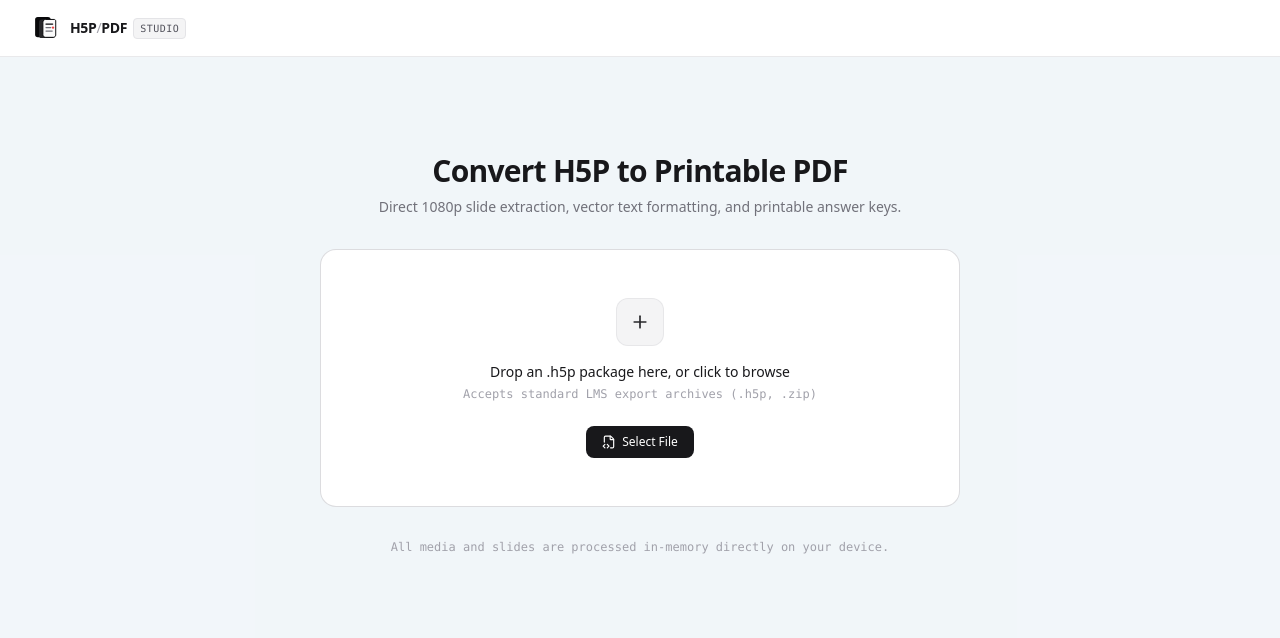
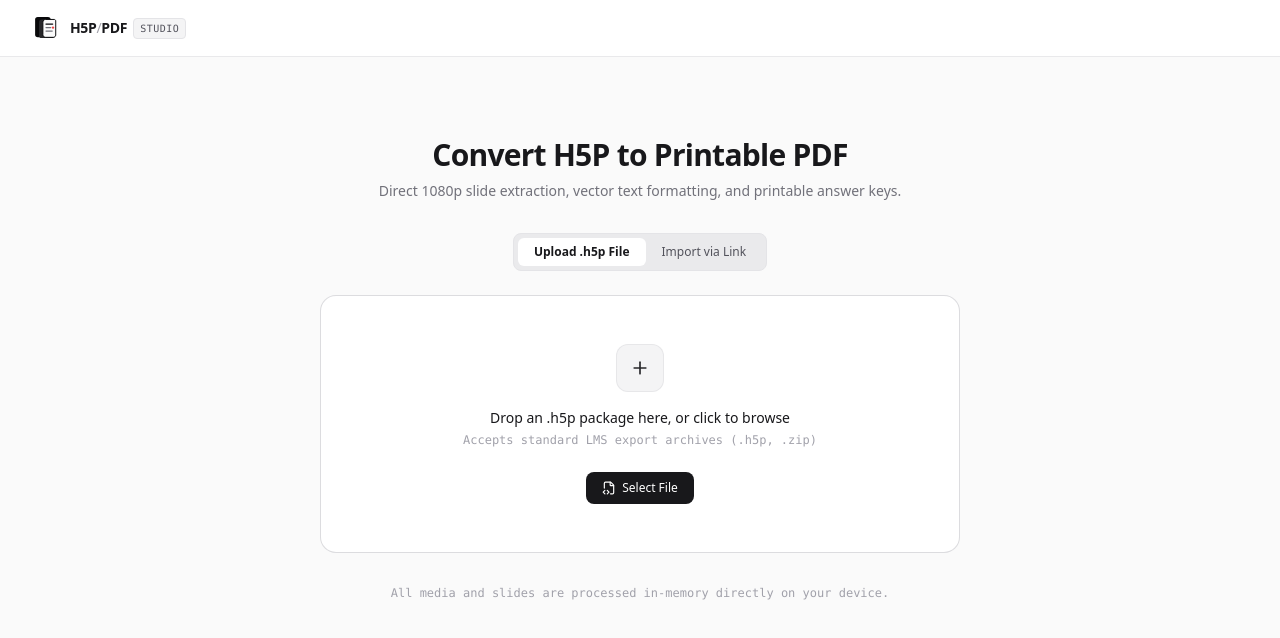
Before and after one commit to Soyaaaa081305/H5p-Auto-SS, a React (Vite) app: page / in a window 1280 px wide. Shown: the top 638 px of the page. Built offline with nearby package versions, Linux system fonts and the light colour scheme.

Commit message:
feat: add import via URL and Blackboard bookmarklet support

```diff
--- a/src/App.tsx
+++ b/src/App.tsx
@@ -1,6 +1,6 @@
 import React, { useState, useEffect } from 'react';
 import { H5PPackage, QuizMode, ViewMode } from './types/h5p';
-import { parseH5PFile, revokeAssets } from './lib/h5pParser';
+import { parseH5PFile, fetchH5PFromUrl, revokeAssets } from './lib/h5pParser';
 import { Header } from './components/Header';
 import { DropZone } from './components/DropZone';
 import { Toolbar } from './components/Toolbar';
@@ -23,7 +23,6 @@ export const App: React.FC = () => {
       setIsLoading(true);
       setError(null);
 
-      // Clean up previous blob URLs if any
       if (pkg?.assetMap) {
         revokeAssets(pkg.assetMap);
       }
@@ -38,6 +37,34 @@ export const App: React.FC = () => {
     }
   };
 
+  const handleUrlLoaded = async (url: string) => {
+    try {
+      setIsLoading(true);
+      setError(null);
+
+      if (pkg?.assetMap) {
+        revokeAssets(pkg.assetMap);
+      }
+
+      const parsedPkg = await fetchH5PFromUrl(url);
+      setPkg(parsedPkg);
+    } catch (err: any) {
+      console.error(err);
+      setError(err?.message || 'Failed to load H5P from URL.');
+    } finally {
+      setIsLoading(false);
+    }
+  };
+
+  // Support ?url= or ?h5p= in query string (e.g. from bookmarklet or external link)
+  useEffect(() => {
+    const params = new URLSearchParams(window.location.search);
+    const urlParam = params.get('url') || params.get('h5p');
+    if (urlParam) {
+      handleUrlLoaded(urlParam);
+    }
+  }, []);
+
   const handleReset = () => {
     if (pkg?.assetMap) {
       revokeAssets(pkg.assetMap);
@@ -47,13 +74,14 @@ export const App: React.FC = () => {
   };
 
   return (
-    <div className="min-h-screen flex flex-col bg-slate-100/80">
+    <div className="min-h-screen flex flex-col bg-zinc-50 text-zinc-900">
       <Header />
 
       <main className="flex-1">
         {!pkg ? (
           <DropZone
             onFileLoaded={handleFileLoaded}
+            onUrlLoaded={handleUrlLoaded}
             isLoading={isLoading}
             error={error}
           />
--- a/src/components/DropZone.tsx
+++ b/src/components/DropZone.tsx
@@ -1,14 +1,22 @@
 import React, { useRef, useState } from 'react';
-import { Loader2, Plus, FileCode2 } from 'lucide-react';
+import { Loader2, Plus, FileCode2, Link as LinkIcon, ArrowRight, Bookmark } from 'lucide-react';
 
 interface DropZoneProps {
   onFileLoaded: (file: File | Blob, customName?: string) => Promise<void>;
+  onUrlLoaded: (url: string) => Promise<void>;
   isLoading: boolean;
   error: string | null;
 }
 
-export const DropZone: React.FC<DropZoneProps> = ({ onFileLoaded, isLoading, error }) => {
+export const DropZone: React.FC<DropZoneProps> = ({
+  onFileLoaded,
+  onUrlLoaded,
+  isLoading,
+  error,
+}) => {
   const fileInputRef = useRef<HTMLInputElement>(null);
+  const [tab, setTab] = useState<'file' | 'url'>('file');
+  const [inputUrl, setInputUrl] = useState('');
   const [isDragging, setIsDragging] = useState(false);
 
   const handleDragOver = (e: React.DragEvent) => {
@@ -25,20 +33,27 @@ export const DropZone: React.FC<DropZoneProps> = ({ onFileLoaded, isLoading, err
     e.preventDefault();
     setIsDragging(false);
     if (e.dataTransfer.files && e.dataTransfer.files.length > 0) {
-      const file = e.dataTransfer.files[0];
-      onFileLoaded(file);
+      onFileLoaded(e.dataTransfer.files[0]);
     }
   };
 
   const handleFileChange = (e: React.ChangeEvent<HTMLInputElement>) => {
     if (e.target.files && e.target.files.length > 0) {
-      const file = e.target.files[0];
-      onFileLoaded(file);
+      onFileLoaded(e.target.files[0]);
     }
   };
 
+  const handleUrlSubmit = (e: React.FormEvent) => {
+    e.preventDefault();
+    if (!inputUrl.trim()) return;
+    onUrlLoaded(inputUrl.trim());
+  };
+
+  // 1-Click Bookmarklet code that clicks the H5P Reuse / Download button in Blackboard
+  const bookmarkletCode = `javascript:(function(){var b=document.querySelector('.h5p-reuse')||document.querySelector('button[aria-label*="Reuse"]')||document.querySelector('iframe')?.contentDocument?.querySelector('.h5p-reuse');if(b){b.click();}else{window.open('https://soyaaaa081305.github.io/H5p-Auto-SS/');}})();`;
+
   return (
-    <div className="no-print max-w-2xl mx-auto px-4 py-16 sm:py-24">
+    <div className="no-print max-w-2xl mx-auto px-4 py-16 sm:py-20">
       {/* Title & Microcopy */}
       <div className="text-center mb-8">
         <h2 className="text-2xl sm:text-3xl font-bold tracking-tight text-zinc-900 font-sans">
@@ -49,7 +64,36 @@ export const DropZone: React.FC<DropZoneProps> = ({ onFileLoaded, isLoading, err
         </p>
       </div>
 
-      {/* Clean Studio Drop Zone */}
+      {/* Segmented Control Tabs */}
+      <div className="flex justify-center mb-6">
+        <div className="inline-flex rounded-lg bg-zinc-200/70 p-1 border border-zinc-200 text-xs font-medium">
+          <button
+            type="button"
+            onClick={() => setTab('file')}
+            className={`px-4 py-1.5 rounded-md transition-all ${
+              tab === 'file'
+                ? 'bg-white text-zinc-900 shadow-2xs font-semibold'
+                : 'text-zinc-600 hover:text-zinc-900'
+            }`}
+          >
+            Upload .h5p File
+          </button>
+          <button
+            type="button"
+            onClick={() => setTab('url')}
+            className={`px-4 py-1.5 rounded-md transition-all ${
+              tab === 'url'
+                ? 'bg-white text-zinc-900 shadow-2xs font-semibold'
+                : 'text-zinc-600 hover:text-zinc-900'
+            }`}
+          >
+            Import via Link
+          </button>
+        </div>
+      </div>
+
+      {/* Tab 1: File Drop Zone */}
+      {tab === 'file' && (
         <div
           onDragOver={handleDragOver}
           onDragLeave={handleDragLeave}
@@ -96,10 +140,79 @@ export const DropZone: React.FC<DropZoneProps> = ({ onFileLoaded, isLoading, err
             </button>
           </div>
         </div>
+      )}
+
+      {/* Tab 2: URL Link Importer */}
+      {tab === 'url' && (
+        <div className="bg-white rounded-2xl border border-zinc-300/80 p-6 sm:p-8 shadow-xs">
+          <form onSubmit={handleUrlSubmit} className="space-y-4">
+            <div>
+              <label htmlFor="h5p-url" className="block text-xs font-semibold text-zinc-800 mb-2 font-mono">
+                Enter .h5p File URL or Link:
+              </label>
+              <div className="flex gap-2">
+                <div className="relative flex-1">
+                  <div className="absolute inset-y-0 left-0 pl-3 flex items-center pointer-events-none text-zinc-400">
+                    <LinkIcon className="w-4 h-4" />
+                  </div>
+                  <input
+                    id="h5p-url"
+                    type="url"
+                    required
+                    value={inputUrl}
+                    onChange={(e) => setInputUrl(e.target.value)}
+                    placeholder="https://.../module.h5p"
+                    className="w-full pl-9 pr-3 py-2 text-xs rounded-lg border border-zinc-200 focus:outline-none focus:ring-2 focus:ring-zinc-900 focus:border-transparent font-mono bg-zinc-50"
+                  />
+                </div>
+                <button
+                  type="submit"
+                  disabled={isLoading}
+                  className="px-4 py-2 rounded-lg bg-zinc-900 hover:bg-zinc-800 text-white text-xs font-medium shadow-xs transition-colors disabled:opacity-50 flex items-center gap-1.5 flex-shrink-0"
+                >
+                  {isLoading ? (
+                    <Loader2 className="w-3.5 h-3.5 animate-spin" />
+                  ) : (
+                    <>
+                      <span>Import</span>
+                      <ArrowRight className="w-3.5 h-3.5" />
+                    </>
+                  )}
+                </button>
+              </div>
+            </div>
+
+            {/* Blackboard Helper Note */}
+            <div className="p-4 rounded-xl bg-zinc-50 border border-zinc-200 text-xs text-zinc-600 leading-relaxed">
+              <span className="font-semibold text-zinc-900 block mb-1">
+                Note on Blackboard links:
+              </span>
+              Blackboard course pages require your active student login session. External servers cannot log in for you.
+              <div className="mt-2.5 pt-2.5 border-t border-zinc-200 flex flex-col sm:flex-row items-start sm:items-center justify-between gap-3">
+                <span className="text-[11px] text-zinc-500">
+                  Tip: Look for the <strong>"Reuse"</strong> or <strong>"Download"</strong> button at the bottom of the H5P frame in Blackboard.
+                </span>
+                <a
+                  href={bookmarkletCode}
+                  onClick={(e) => {
+                    e.preventDefault();
+                    alert("Drag this button to your browser Bookmarks Bar! When viewing your Blackboard H5P module, click the bookmark to trigger download automatically.");
+                  }}
+                  className="inline-flex items-center gap-1.5 px-3 py-1 rounded-md bg-zinc-200/80 hover:bg-zinc-300 text-zinc-800 text-[11px] font-semibold transition-colors flex-shrink-0 cursor-grab active:cursor-grabbing"
+                  title="Drag to your Bookmarks Bar"
+                >
+                  <Bookmark className="w-3 h-3 text-zinc-600" />
+                  <span>⚡ Drag Bookmarklet</span>
+                </a>
+              </div>
+            </div>
+          </form>
+        </div>
+      )}
 
       {/* Error notification if any */}
       {error && (
-        <div className="mt-4 p-3.5 rounded-xl bg-rose-50 border border-rose-200 text-rose-800 text-xs font-mono">
+        <div className="mt-4 p-4 rounded-xl bg-rose-50 border border-rose-200 text-rose-800 text-xs font-mono leading-relaxed">
           {error}
         </div>
       )}
--- a/src/lib/h5pParser.ts
+++ b/src/lib/h5pParser.ts
@@ -112,3 +112,36 @@ export function revokeAssets(assetMap: Map<string, string>) {
   }
   assetMap.clear();
 }
+
+export async function fetchH5PFromUrl(url: string): Promise<H5PPackage> {
+  const trimmed = url.trim();
+
+  // Detect Blackboard URLs
+  if (trimmed.includes('blackboard.com')) {
+    throw new Error(
+      'Blackboard links require your active school login session. An external link cannot bypass login. Please open the H5P in Blackboard, click "Reuse" or "Download" at the bottom of the player frame to download the .h5p file, and drop it here!'
+    );
+  }
+
+  // Attempt direct fetch
+  let response: Response | null = null;
+  try {
+    response = await fetch(trimmed);
+  } catch {
+    // Attempt with proxy if CORS blocks
+    try {
+      const proxyUrl = `https://api.allorigins.win/raw?url=${encodeURIComponent(trimmed)}`;
+      response = await fetch(proxyUrl);
+    } catch (e) {
+      throw new Error('Failed to fetch file from URL. Please verify the URL or download the .h5p file directly.');
+    }
+  }
+
+  if (!response || !response.ok) {
+    throw new Error(`Failed to download from URL (Status ${response?.status || 'Unknown'}). Verify the URL points to a public .h5p file.`);
+  }
+
+  const blob = await response.blob();
+  const filename = trimmed.split('/').pop()?.split('?')[0] || 'presentation.h5p';
+  return parseH5PFile(blob, filename.endsWith('.h5p') ? filename : `${filename}.h5p`);
+}
```
Lines whose indentation alone changed are shown as unchanged.
